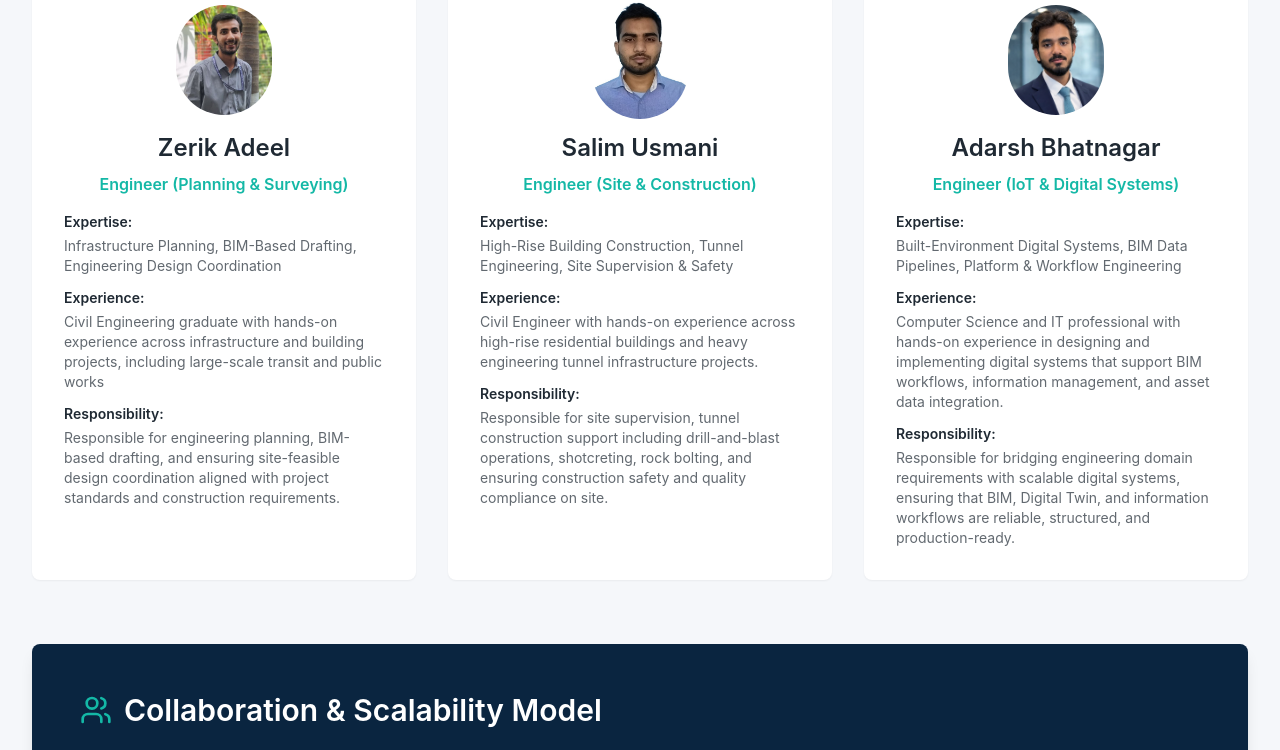
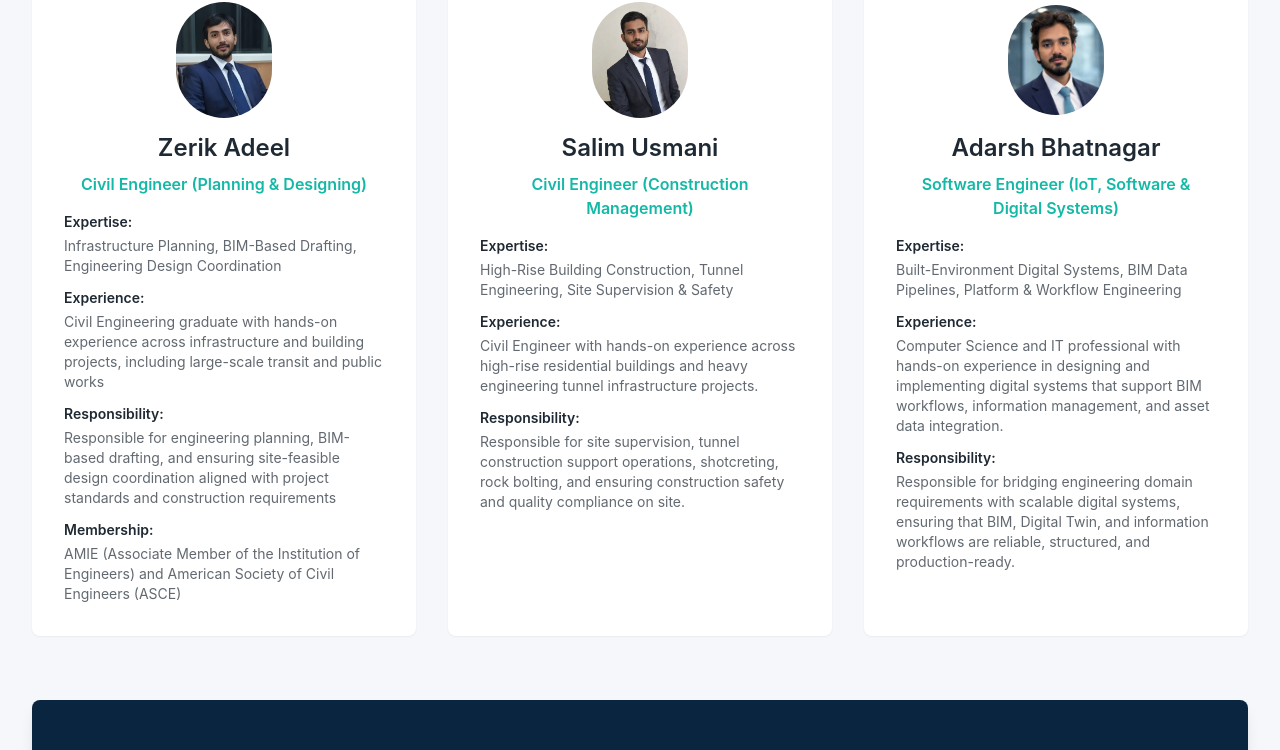
Before and after one commit to adarsh-bhatnagar/civil-business-website, a Next.js app: page /team in a window 1280 px wide. Shown: the part 854-1604 px from the top of the page. Built offline with nearby package versions, Linux system fonts and the light colour scheme.

Commit message:
fix: Some UI things

```diff
--- a/app/team/page.tsx
+++ b/app/team/page.tsx
@@ -5,31 +5,32 @@ import { Award, Users, CheckCircle2, Building2 } from 'lucide-react'
 import Button from '@/components/ui/Button'
 import Image from 'next/image'
 import adarsh from '@/app/assets/adarsh.png'
-import zerik from '@/app/assets/zerik_adeel.jpg'
-import salim from '@/app/assets/salim.jpg'
+import zerik from '@/app/assets/zerik_adeel_new.png'
+import salim from '@/app/assets/salim_usmani.jpeg'
 
 const leadership = [
   {
     name: 'Zerik Adeel',
     image: zerik,
-    role: 'Engineer (Planning & Surveying)',
+    role: 'Civil Engineer (Planning & Designing)',
     expertise: 'Infrastructure Planning, BIM-Based Drafting, Engineering Design Coordination',
+    membership: 'AMIE (Associate Member of the Institution of Engineers) and American Society of Civil Engineers (ASCE)',
     experience: 'Civil Engineering graduate with hands-on experience across infrastructure and building projects, including large-scale transit and public works',
-    responsibility: 'Responsible for engineering planning, BIM-based drafting, and ensuring site-feasible design coordination aligned with project standards and construction requirements.',
+    responsibility: 'Responsible for engineering planning, BIM-based drafting, and ensuring site-feasible design coordination aligned with project standards and construction requirements',
   },
   {
     name: 'Salim Usmani',
     image: salim,
-    role: 'Engineer (Site & Construction)',
+    role: 'Civil Engineer (Construction Management)',
     expertise: 'High-Rise Building Construction, Tunnel Engineering, Site Supervision & Safety',
     experience: 'Civil Engineer with hands-on experience across high-rise residential buildings and heavy engineering tunnel infrastructure projects.',
-    responsibility: 'Responsible for site supervision, tunnel construction support including drill-and-blast operations, shotcreting, rock bolting, and ensuring construction safety and quality compliance on site.',
+    responsibility: 'Responsible for site supervision, tunnel construction support  operations, shotcreting, rock bolting, and ensuring construction safety and quality compliance on site.',
   }
   ,
   {
     name: 'Adarsh Bhatnagar',
     image: adarsh,
-    role: 'Engineer (IoT & Digital Systems)',
+    role: 'Software Engineer (IoT, Software & Digital Systems)',
     expertise: 'Built-Environment Digital Systems, BIM Data Pipelines, Platform & Workflow Engineering',
     experience: 'Computer Science and IT professional with hands-on experience in designing and implementing digital systems that support BIM workflows, information management, and asset data integration.',
     responsibility: 'Responsible for bridging engineering domain requirements with scalable digital systems, ensuring that BIM, Digital Twin, and information workflows are reliable, structured, and production-ready.',
@@ -223,6 +224,12 @@ export default function TeamPage() {
                     <span className="font-semibold text-bim-charcoal">Responsibility:</span>
                     <p className="text-bim-charcoal/70 mt-1">{leader.responsibility}</p>
                   </div>
+                  {leader.membership && (
+                    <div>
+                      <span className="font-semibold text-bim-charcoal">Membership:</span>
+                      <p className="text-bim-charcoal/70 mt-1">{leader.membership}</p>
+                    </div>
+                  )}
                 </div>
               </motion.div>
             ))}
```
Also changed, not shown: app/assets/salim_usmani.jpeg (added), app/assets/zerik_adeel_new.png (added).
